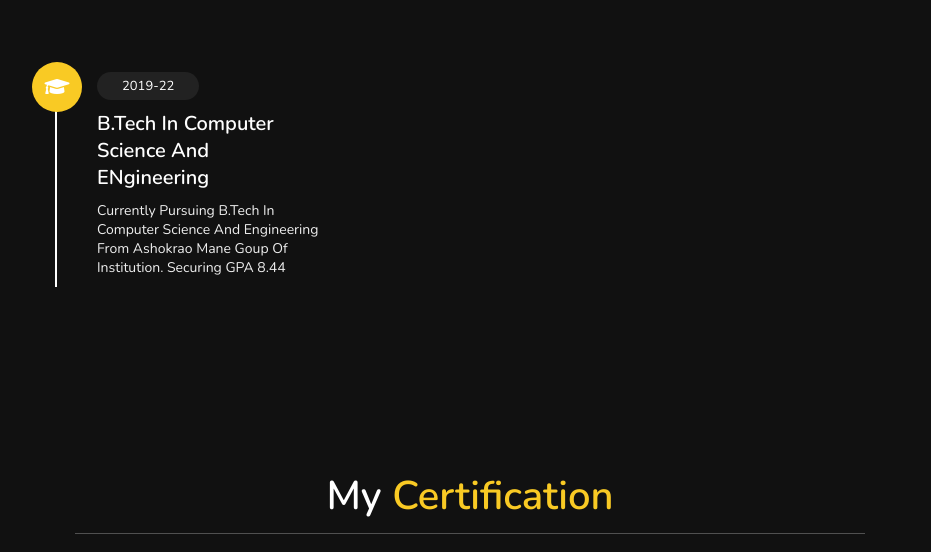
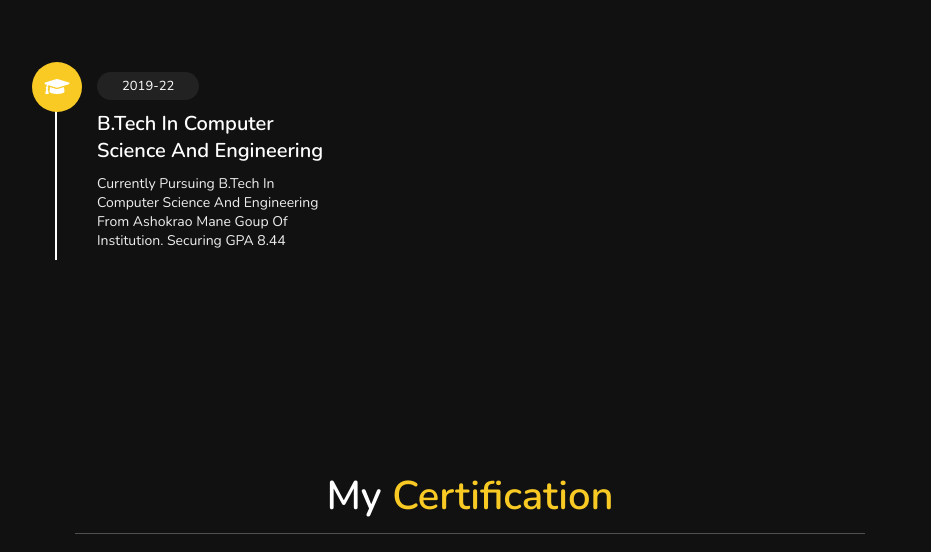
Before and after one commit to Darshan-Kamble/My-Portfolio.github.io, a plain HTML site: page index.html in a window 1280 px wide. Shown: the part 1951-2503 px from the top of the page, without its empty margins (345-1276 px from the left). Drawn offline with nearby package versions, Linux system fonts and the light colour scheme.

Commit message:
update in html page

```diff
--- a/index.html
+++ b/index.html
@@ -135,7 +135,7 @@
     <div class="box">
         <i class="fas fa-graduation-cap"></i>
         <span>2019-22</span>
-        <h3>B.Tech in Computer Science and ENgineering</h3>
+        <h3>B.Tech in Computer Science and Engineering</h3>
         <p>Currently pursuing B.Tech in Computer Science and Engineering from ashokrao mane goup of institution. Securing GPA 8.44</p>
     </div>
 </div>
```
